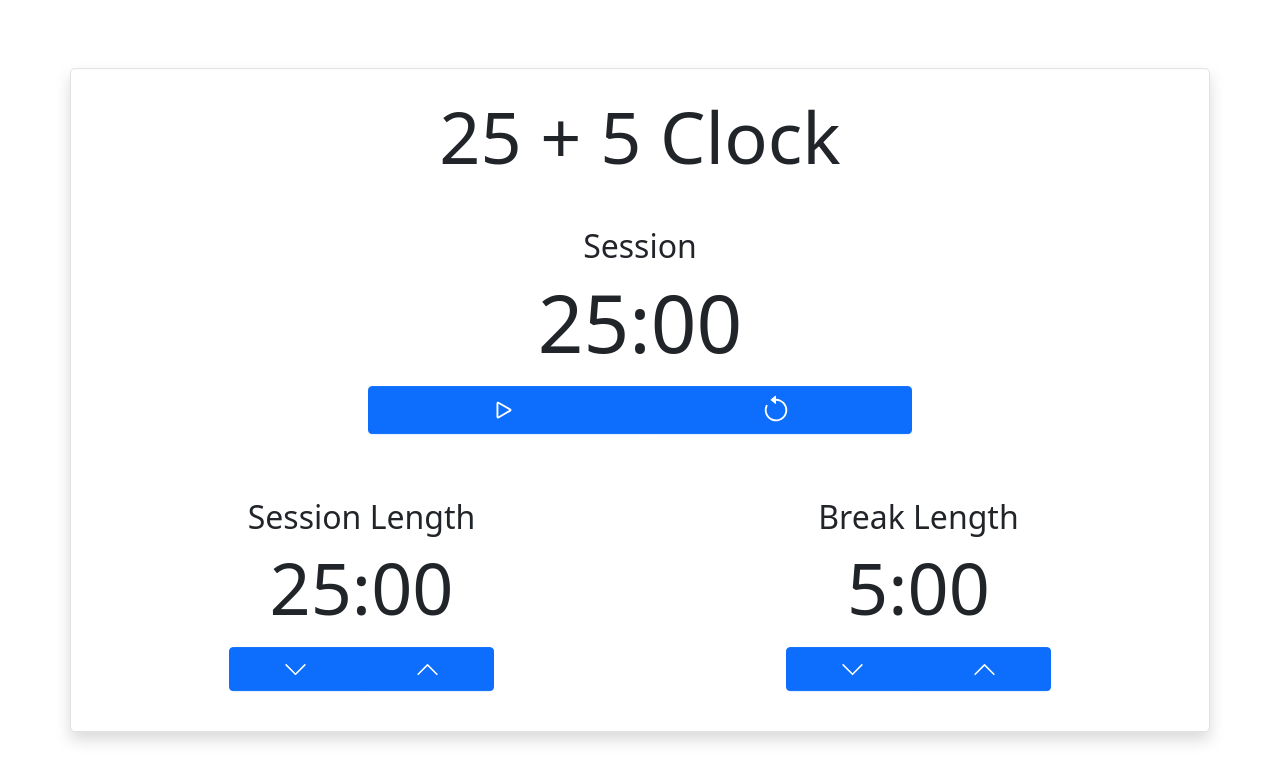
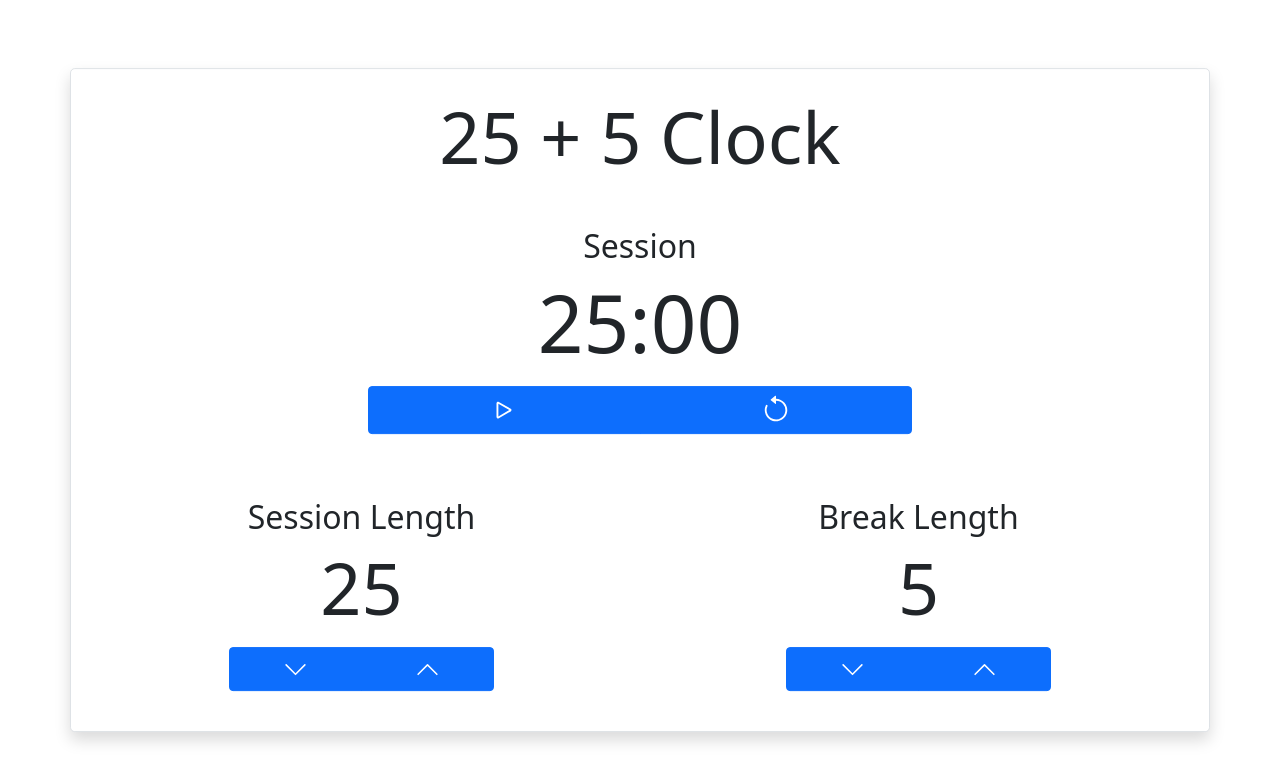
Before and after one commit to maksssat/25clock, a React (Create React App) app: page / in a window 1280 px wide. Shown: the top 782 px of the page. Built offline with nearby package versions, Linux system fonts and the light colour scheme.

Commit message:
логика

```diff
--- a/src/App.js
+++ b/src/App.js
@@ -58,7 +58,6 @@ function App() {
     <div className="App container-sm p-4 position-absolute top-50 start-50 translate-middle border rounded-3 bg-body shadow">
       <h1 className="text-center display-2 mb-5">25 + 5 Clock</h1>
       <Timer
-        display={session}
         isRunning={isRunning}
         setIsRunning={setIsRunning}
         setSession={setSession}
--- a/src/Components/Timer.js
+++ b/src/Components/Timer.js
@@ -36,16 +36,12 @@ export default function Timer(props) {
     );
   }
 
-  let display;
-  if (new Date(props.timeLeft).getSeconds() < 10) {
-    display = `${new Date(props.timeLeft).getMinutes()}:0${new Date(
-      props.timeLeft
-    ).getSeconds()}`;
-  } else {
-    display = `${new Date(props.timeLeft).getMinutes()}:${new Date(
-      props.timeLeft
-    ).getSeconds()}`;
-  }
+  const minutes =
+    props.timeLeft === 3600000 ? 60 : new Date(props.timeLeft).getMinutes();
+  const seconds = new Date(props.timeLeft).getSeconds();
+
+  const minutesStr = minutes < 10 ? `0${minutes}` : minutes;
+  const secondsStr = seconds < 10 ? `0${seconds}` : seconds;
 
   return (
     <div className="mb-5">
@@ -53,7 +49,7 @@ export default function Timer(props) {
         {props.timer ? "Session" : "Break"}
       </h2>
       <div id="time-left" className="text-center display-1 mb-3">
-        {display}
+        {`${minutesStr}:${secondsStr}`}
       </div>
       <div className="btn-group w-100 justify-content-center mb-3" role="group">
         <button
--- a/src/Components/TimerSetting.js
+++ b/src/Components/TimerSetting.js
@@ -13,7 +13,7 @@ export default function TimerSetting(props) {
         {props.title}
       </h2>
       <div id={`${props.id}-length`} className="text-center display-2 mb-3">
-        {`${props.display}:00`}
+        {props.display}
       </div>
       <div className="btn-group w-100 justify-content-center mb-3" role="group">
         <button
```
Also changed, not shown: 2 other files (tests, documents, lock files or other folders).
